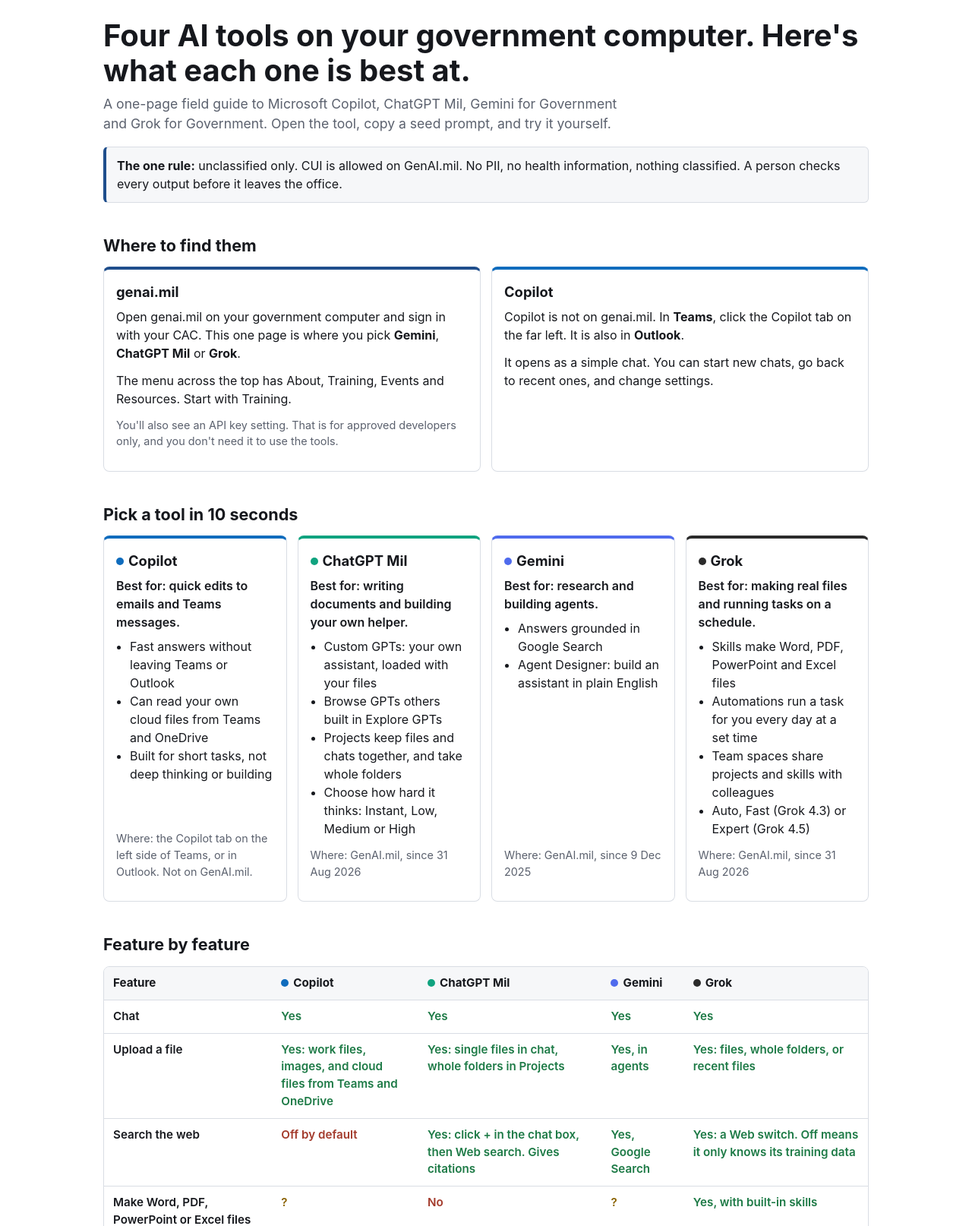
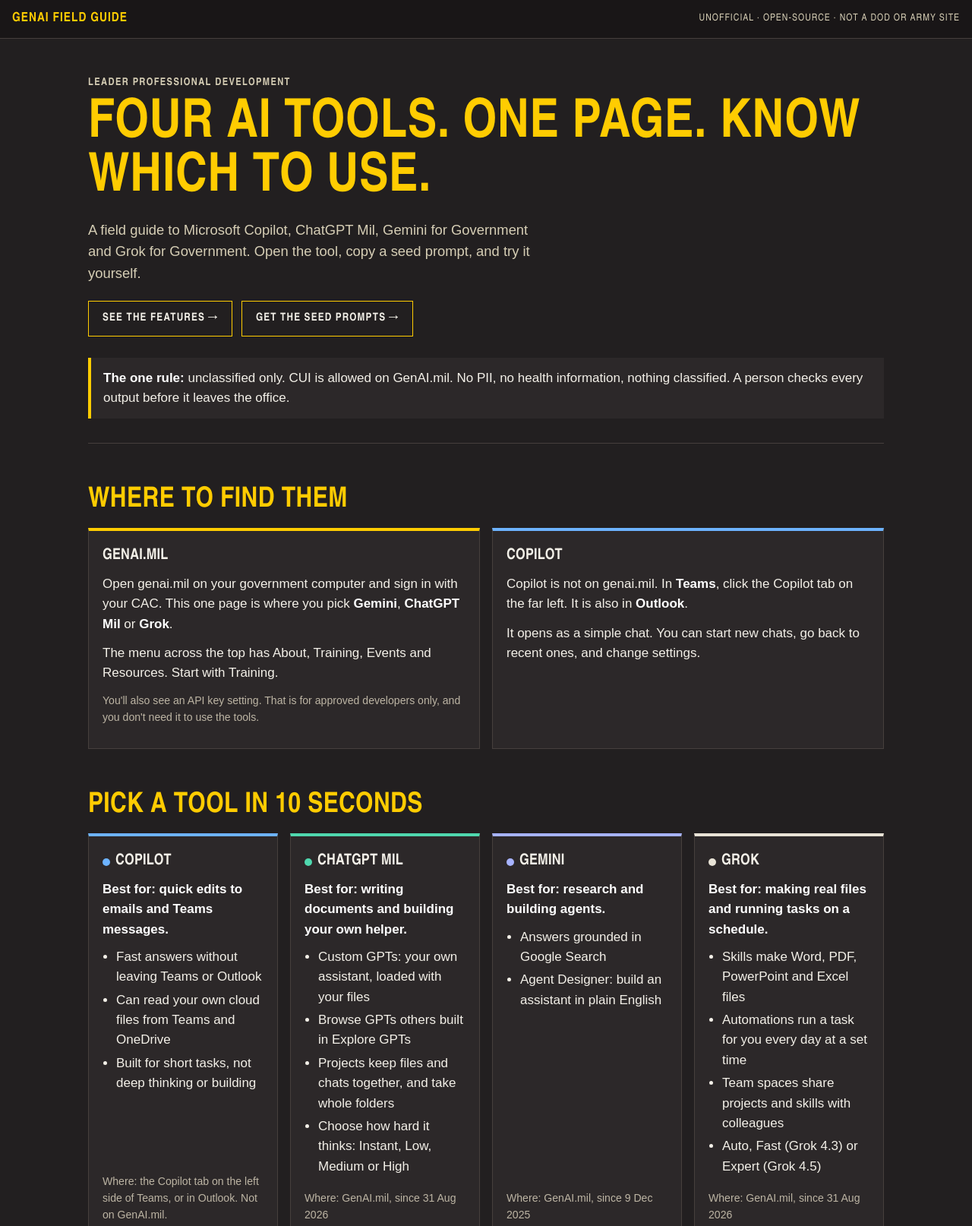
Before and after one commit to chesterhungate-ui/genai-mil-field-guide, a plain HTML site: page index.html in a window 1280 px wide. Shown: the top 1614 px of the page at 76% size. Drawn offline with Linux system fonts and the light colour scheme.

Commit message:
Restyle with a dark, black-and-gold look and an unofficial banner
Co-Authored-By: Claude Opus 5.5 <noreply@anthropic.com>

```diff
--- a/index.html
+++ b/index.html
@@ -7,109 +7,145 @@
 <meta name="description" content="Which government AI tool to use for what: Copilot, ChatGPT Mil, Gemini and Grok on GenAI.mil, with seed prompts to try.">
 <style>
   :root {
-    --bg: #ffffff;
-    --surface: #f6f7f9;
-    --text: #16181d;
-    --muted: #5b616e;
-    --line: #d9dde4;
-    --accent: #1f4e8c;
-    --yes: #1d7a46;
-    --no: #a33a2b;
-    --maybe: #8a6200;
-    --copilot: #0f6cbd;
-    --chatgpt: #10a37f;
-    --gemini: #4f6bed;
-    --grok: #2b2b2b;
-  }
-  @media (prefers-color-scheme: dark) {
-    :root:not([data-theme="light"]) {
-      --bg: #121418; --surface: #1b1e24; --text: #eceef2; --muted: #a3a9b6;
-      --line: #2e333c; --accent: #8fb4ec; --yes: #5fcf8f; --no: #f08a7a; --maybe: #e6b84d;
-      --copilot: #64a8ec; --chatgpt: #4fd1ad; --gemini: #9aaaf7; --grok: #d4d4d4;
-    }
+    --bg: #221f20;
+    --surface: #2c2829;
+    --deep: #191617;
+    --text: #f3f0e8;
+    --muted: #bdb5a4;
+    --tan: #d6ceb5;
+    --line: #463f3d;
+    --gold: #ffcc01;
+    --accent: #ffcc01;
+    --yes: #8fdca6;
+    --no: #ff9a85;
+    --maybe: #f2b84b;
+    --copilot: #6db3ff;
+    --chatgpt: #4fd8ae;
+    --gemini: #a7b3ff;
+    --grok: #e8e3d6;
+    --head: "Arial Narrow", "Helvetica Neue Condensed", "Roboto Condensed", "Liberation Sans Narrow", Arial, sans-serif;
   }
   * { box-sizing: border-box; }
-  html { -webkit-text-size-adjust: 100%; }
+  html { -webkit-text-size-adjust: 100%; scroll-behavior: smooth; }
   body {
     margin: 0; background: var(--bg); color: var(--text);
-    font: 16px/1.5 -apple-system, "Segoe UI", Roboto, Arial, sans-serif;
+    font: 17px/1.55 Arial, "Helvetica Neue", "Segoe UI", sans-serif;
   }
-  main { max-width: 1040px; margin: 0 auto; padding: 24px 16px 48px; }
-  h1 { font-size: clamp(1.7rem, 4vw, 2.5rem); line-height: 1.15; margin: 0 0 8px; }
-  h2 { font-size: 1.35rem; margin: 40px 0 12px; }
-  h3 { margin: 0 0 6px; font-size: 1.15rem; }
+  .topbar {
+    background: var(--deep); border-bottom: 1px solid var(--line);
+    display: flex; justify-content: space-between; align-items: center; gap: 12px;
+    padding: 12px 16px; font-family: var(--head); text-transform: uppercase; letter-spacing: 0.06em;
+  }
+  .topbar .brand { color: var(--gold); font-weight: 700; font-size: 1.05rem; }
+  .topbar .tag { color: var(--tan); font-size: 0.8rem; text-align: right; }
+  main { max-width: 1080px; margin: 0 auto; padding: 0 16px 56px; }
+  .hero { padding: 48px 0 32px; border-bottom: 1px solid var(--line); }
+  .eyebrow {
+    display: block; font-family: var(--head); text-transform: uppercase; letter-spacing: 0.1em;
+    color: var(--tan); font-size: 0.85rem; font-weight: 700; margin: 0 0 10px;
+  }
+  h1, h2, h3 { font-family: var(--head); text-transform: uppercase; font-weight: 700; color: var(--gold); letter-spacing: 0.01em; }
+  h1 { font-size: clamp(2.2rem, 7vw, 4.4rem); line-height: 1; margin: 0 0 18px; }
+  h2 { font-size: clamp(1.6rem, 4vw, 2.3rem); line-height: 1.05; margin: 56px 0 16px; }
+  h3 { margin: 0 0 8px; font-size: 1.25rem; color: var(--text); }
   p { margin: 0 0 12px; }
-  .lede { font-size: 1.1rem; color: var(--muted); max-width: 62ch; }
+  b { color: #fff; }
+  .lede { font-size: 1.15rem; color: var(--tan); max-width: 60ch; }
+  .actions { display: flex; flex-wrap: wrap; gap: 12px; margin-top: 22px; }
+  .btn {
+    display: inline-flex; align-items: center; gap: 10px; padding: 11px 18px;
+    border: 1.5px solid var(--gold); color: var(--text); text-decoration: none;
+    font-family: var(--head); text-transform: uppercase; letter-spacing: 0.08em; font-weight: 700; font-size: 0.9rem;
+  }
+  .btn:hover, .btn:focus-visible { background: var(--gold); color: var(--deep); }
   .rule {
-    border: 1px solid var(--line); border-left: 4px solid var(--accent);
-    background: var(--surface); padding: 12px 14px; border-radius: 6px; margin: 16px 0;
+    border-left: 4px solid var(--gold); background: var(--surface);
+    padding: 14px 16px; margin: 28px 0 0;
   }
-  .table-wrap { overflow-x: auto; border: 1px solid var(--line); border-radius: 8px; }
-  table { border-collapse: collapse; width: 100%; min-width: 640px; font-size: 0.95rem; }
-  th, td { padding: 10px 12px; border-bottom: 1px solid var(--line); text-align: left; vertical-align: top; }
-  thead th { background: var(--surface); position: sticky; top: 0; }
-  tbody th { font-weight: 600; width: 22%; }
+  .table-wrap { overflow-x: auto; border: 1px solid var(--line); }
+  table { border-collapse: collapse; width: 100%; min-width: 680px; font-size: 0.93rem; background: var(--surface); }
+  th, td { padding: 11px 12px; border-bottom: 1px solid var(--line); text-align: left; vertical-align: top; }
+  thead th {
+    background: var(--deep); color: var(--tan); position: sticky; top: 0;
+    font-family: var(--head); text-transform: uppercase; letter-spacing: 0.06em; font-size: 0.85rem;
+  }
+  tbody th { font-weight: 700; width: 22%; color: var(--text); }
   table.glossary { min-width: 0; }
-  table.glossary th { width: 26%; }
+  table.glossary th { width: 26%; color: var(--gold); }
   tbody tr:last-child th, tbody tr:last-child td { border-bottom: 0; }
-  .y { color: var(--yes); font-weight: 600; }
-  .n { color: var(--no); font-weight: 600; }
-  .m { color: var(--maybe); font-weight: 600; }
-  .legend { font-size: 0.9rem; color: var(--muted); margin-top: 8px; }
-  .tool-name { display: inline-flex; align-items: center; gap: 6px; }
+  .y { color: var(--yes); font-weight: 700; }
+  .n { color: var(--no); font-weight: 700; }
+  .m { color: var(--maybe); font-weight: 700; }
+  .legend { font-size: 0.9rem; color: var(--muted); margin-top: 10px; }
+  .tool-name { display: inline-flex; align-items: center; gap: 7px; }
   .dot { width: 10px; height: 10px; border-radius: 50%; display: inline-block; }
-  .cards { display: grid; grid-template-columns: repeat(auto-fit, minmax(180px, 1fr)); gap: 14px; }
+  .cards { display: grid; grid-template-columns: repeat(auto-fit, minmax(200px, 1fr)); gap: 16px; }
   .card {
-    border: 1px solid var(--line); border-top: 4px solid var(--c); border-radius: 8px;
-    padding: 16px; background: var(--bg); display: flex; flex-direction: column;
+    border: 1px solid var(--line); border-top: 4px solid var(--c); background: var(--surface);
+    padding: 18px; display: flex; flex-direction: column;
   }
-  .card .best { font-weight: 600; margin-bottom: 8px; }
-  .card ul { margin: 0 0 12px; padding-left: 18px; }
-  .card .where { font-size: 0.9rem; color: var(--muted); margin-top: auto; }
-  .prompt {
-    border: 1px solid var(--line); border-radius: 8px; margin: 0 0 14px; overflow: hidden;
-  }
+  .card .best { font-weight: 700; color: #fff; margin-bottom: 10px; }
+  .card ul { margin: 0 0 14px; padding-left: 18px; }
+  .card li { margin-bottom: 4px; }
+  .card .where { font-size: 0.88rem; color: var(--muted); margin-top: auto; }
+  ul, ol { padding-left: 22px; }
+  .prompt { border: 1px solid var(--line); background: var(--surface); margin: 0 0 16px; }
   .prompt-head {
     display: flex; justify-content: space-between; align-items: center; gap: 12px;
-    padding: 10px 14px; background: var(--surface); border-bottom: 1px solid var(--line);
+    padding: 12px 16px; border-bottom: 1px solid var(--line);
   }
-  .prompt-head b { display: block; }
-  .prompt-head span { font-size: 0.9rem; color: var(--muted); }
+  .prompt-head b { display: block; font-family: var(--head); text-transform: uppercase; letter-spacing: 0.04em; font-size: 1.02rem; }
+  .prompt-head span { font-size: 0.88rem; color: var(--tan); }
+  .prompt > p { color: var(--tan); font-size: 0.92rem; }
   pre {
-    margin: 0; padding: 14px; white-space: pre-wrap; word-wrap: break-word;
-    font: 0.92rem/1.5 ui-monospace, Consolas, "Courier New", monospace;
+    margin: 0; padding: 16px; white-space: pre-wrap; word-wrap: break-word; background: var(--deep); color: var(--text);
+    font: 0.92rem/1.55 ui-monospace, Consolas, "Courier New", monospace;
   }
   button.copy {
-    flex: none; border: 1px solid var(--line); background: var(--bg); color: var(--text);
-    border-radius: 6px; padding: 6px 12px; font: inherit; font-size: 0.9rem; cursor: pointer;
+    flex: none; border: 1.5px solid var(--gold); background: transparent; color: var(--text);
+    padding: 7px 14px; font-family: var(--head); text-transform: uppercase; letter-spacing: 0.08em;
+    font-weight: 700; font-size: 0.82rem; cursor: pointer;
   }
-  button.copy:hover { border-color: var(--accent); }
-  ol.steps { padding-left: 22px; }
-  ol.steps li { margin-bottom: 6px; }
-  footer { margin-top: 48px; padding-top: 16px; border-top: 1px solid var(--line); font-size: 0.85rem; color: var(--muted); }
-  footer a { color: var(--accent); }
+  button.copy:hover, button.copy:focus-visible { background: var(--gold); color: var(--deep); }
+  ol.steps li { margin-bottom: 8px; }
+  a { color: var(--gold); }
+  footer { margin-top: 56px; padding-top: 18px; border-top: 1px solid var(--line); font-size: 0.85rem; color: var(--muted); }
+  footer b { color: var(--tan); }
+  @media (max-width: 560px) {
+    .topbar { flex-direction: column; align-items: flex-start; gap: 2px; }
+    .topbar .tag { text-align: left; }
+    .hero { padding-top: 32px; }
+  }
   @media print {
-    :root { --bg: #fff; --surface: #f3f3f3; --text: #000; --muted: #333; --line: #bbb; }
+    :root { --bg: #fff; --surface: #fff; --deep: #f2f2f2; --text: #000; --muted: #333; --tan: #333; --line: #bbb; --gold: #000;
+      --yes: #1d6b3a; --no: #9a2f20; --maybe: #7a5600; --copilot: #0f6cbd; --chatgpt: #0b7d5f; --gemini: #3f55c8; --grok: #444; }
+    b { color: #000; }
+    .card .best { color: #000; }
     main { padding: 0; max-width: none; }
-    button.copy { display: none; }
+    .actions, button.copy { display: none; }
     .table-wrap { overflow: visible; border: 0; }
     table { min-width: 0; font-size: 9pt; }
     .card, .prompt { break-inside: avoid; }
-    h2 { break-after: avoid; }
+    h2 { break-after: avoid; margin-top: 28px; }
+    .hero { padding-top: 0; }
   }
 </style>
 </head>
 <body>
+<div class="topbar"><span class="brand">GenAI Field Guide</span><span class="tag">Unofficial · Open-source · Not a DoD or Army site</span></div>
 <main>
 
-<h1>Four AI tools on your government computer. Here's what each one is best at.</h1>
-<p class="lede">A one-page field guide to Microsoft Copilot, ChatGPT Mil, Gemini for Government and Grok for Government. Open the tool, copy a seed prompt, and try it yourself.</p>
-
+<section class="hero">
+<span class="eyebrow">Leader professional development</span>
+<h1>Four AI tools. One page. Know which to use.</h1>
+<p class="lede">A field guide to Microsoft Copilot, ChatGPT Mil, Gemini for Government and Grok for Government. Open the tool, copy a seed prompt, and try it yourself.</p>
+<div class="actions"><a class="btn" href="#features">See the features &rarr;</a><a class="btn" href="#prompts">Get the seed prompts &rarr;</a></div>
 <div class="rule"><b>The one rule:</b> unclassified only. CUI is allowed on GenAI.mil. No PII, no health information, nothing classified. A person checks every output before it leaves the office.</div>
+</section>
 
 <h2>Where to find them</h2>
 <div class="cards">
-  <div class="card" style="--c: var(--accent)">
+  <div class="card" style="--c: var(--gold)">
     <h3>genai.mil</h3>
     <p>Open genai.mil on your government computer and sign in with your CAC. This one page is where you pick <b>Gemini</b>, <b>ChatGPT Mil</b> or <b>Grok</b>.</p>
     <p>The menu across the top has About, Training, Events and Resources. Start with Training.</p>
@@ -167,7 +203,7 @@
   </div>
 </div>
 
-<h2>Feature by feature</h2>
+<h2 id="features">Feature by feature</h2>
 <div class="table-wrap">
 <table>
   <thead>
@@ -240,7 +276,7 @@
 </table>
 </div>
 
-<h2>Seed prompts: try each tool on its strength</h2>
+<h2 id="prompts">Seed prompts: try each tool on its strength</h2>
 <p>Every example is notional. Swap in your own unclassified details, never names or PII.</p>
 
 <div class="prompt">
```
